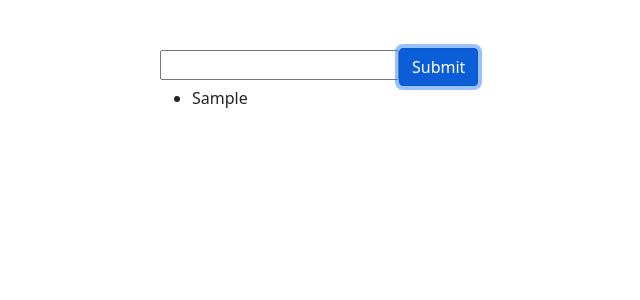
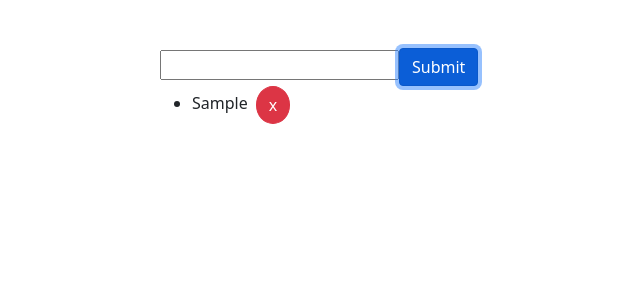
Before and after one commit to ryann254/Redux-Typescript-Test, a React (Create React App) app: page / in a window 1280 px wide. Both pictures are taken after typing "Sample" into the empty fields and a click on the button "Submit". Shown: the top 300 px of the page, without its empty margins (160-800 px from the left). Built offline with nearby package versions, Linux system fonts and the light colour scheme.

Commit message:
feat: Added delete functionality

```diff
--- a/src/components/todos.tsx
+++ b/src/components/todos.tsx
@@ -9,11 +9,13 @@ interface TodoInt {
     done: boolean
 }
 
-function Todo({ value }: { value: TodoInt }) {
+function Todo({ value, handleDelete }: { value: TodoInt, handleDelete: Function }) {
+
     return (
         <ul>
             <li>
-                {value.content}
+                <span className='me-2'>{value.content}</span>
+                <button type='button' className='btn btn-danger rounded-circle' onClick={(e) => handleDelete(e, value.id)}>x</button>
             </li>
         </ul>
     )
@@ -33,6 +35,12 @@ export function Todos(props: ITodosProps) {
             setCreateTodo([...createTodo, value])
         }
     }
+
+    const handleDelete = (evt: React.MouseEvent, value: number) => {
+        evt.preventDefault()
+        const newTodos = createTodo.filter(todo => todo.id !== value)
+        setCreateTodo(newTodos)
+    }
     return (
         <div className='col-6 mt-5 mx-auto'>
             <form onSubmit={(e) => handleSubmit(e, todo)}>
@@ -40,7 +48,7 @@ export function Todos(props: ITodosProps) {
                 <button type='submit' className='btn btn-primary'>Submit</button>
             </form>
             {createTodo.length ? createTodo.map((todo, index) => (
-                <Todo value={todo} key={index} />
+                <Todo value={todo} key={index} handleDelete={handleDelete} />
             )) : null}
         </div>
     );
```
